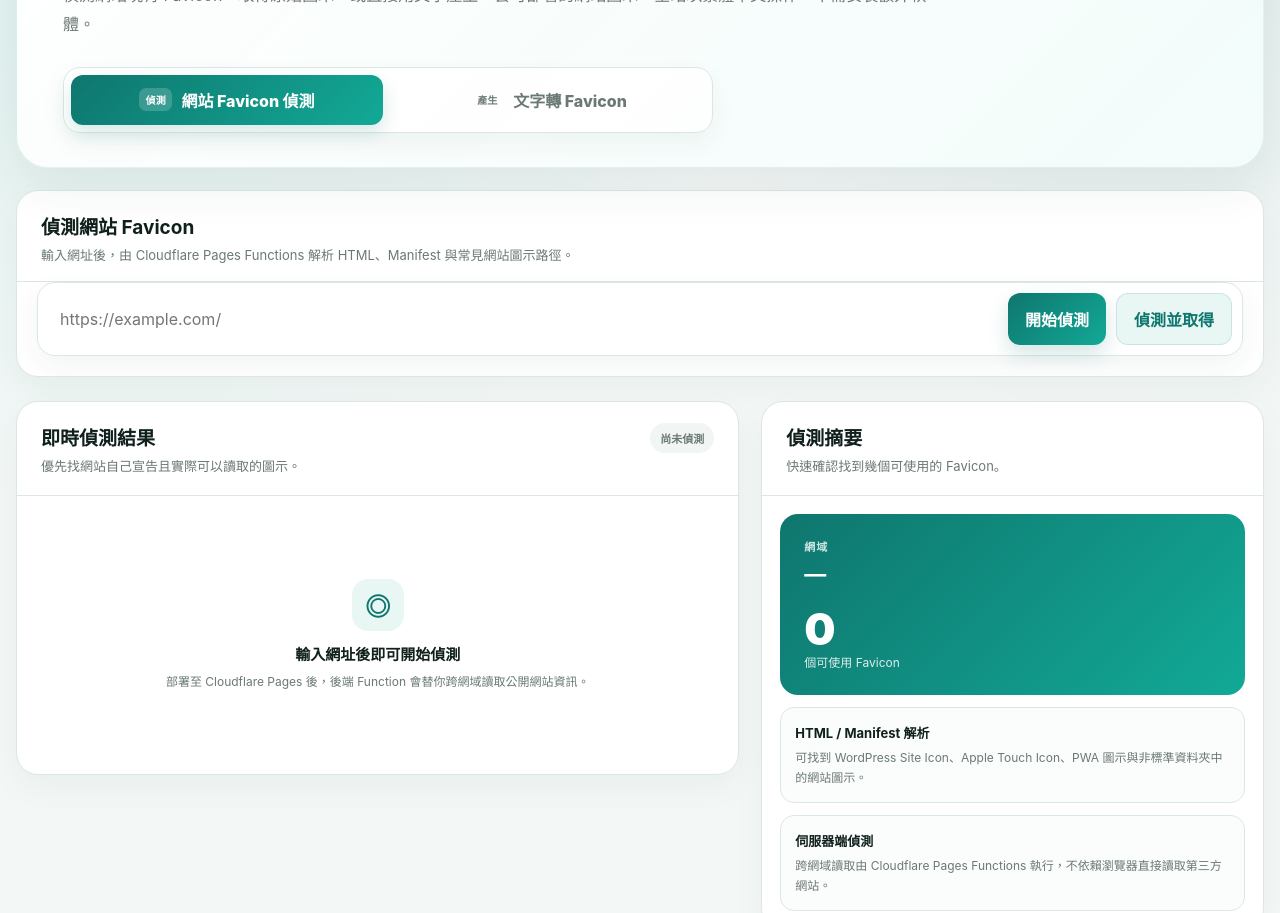
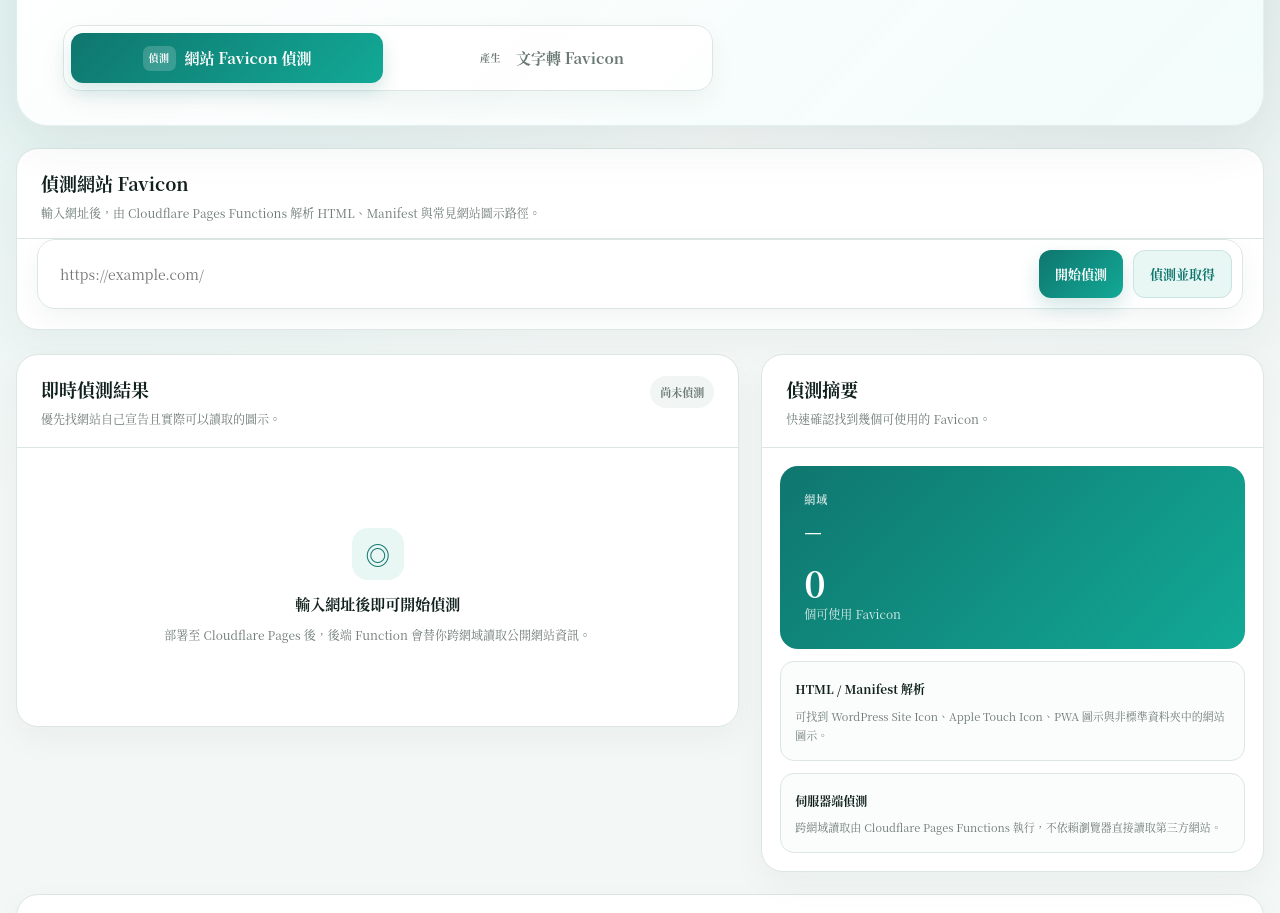
Before and after one commit to jimmy-is-me/favicon, a website: page index.html in a window 1280 px wide. Shown: the part 217-1130 px from the top of the page. Drawn offline with Linux system fonts and the light colour scheme.

Commit message:
Refine typography scale and use Noto Serif TC

```diff
--- a/public/assets/css/style.css
+++ b/public/assets/css/style.css
@@ -24,7 +24,7 @@ body{
     radial-gradient(circle at 8% 0%,rgba(20,184,166,.11),transparent 30%),
     radial-gradient(circle at 94% 4%,rgba(15,118,110,.075),transparent 24%),
     var(--bg);
-  font-family:Inter,ui-sans-serif,system-ui,-apple-system,BlinkMacSystemFont,"Segoe UI","Noto Sans TC",sans-serif;
+  font-family:"Noto Serif TC","Noto Serif CJK TC","Songti TC","PMingLiU",serif;font-size:15px;line-height:1.65;
 }
 button,input,select{font:inherit}
 button{cursor:pointer}
@@ -44,11 +44,11 @@ code{font-family:ui-monospace,SFMono-Regular,Menlo,Consolas,monospace;font-size:
 }
 .hero:after{content:"";position:absolute;width:340px;height:340px;border-radius:50%;right:-120px;top:-185px;background:radial-gradient(circle,rgba(20,184,166,.22),transparent 69%);pointer-events:none}
 .eyebrow{display:inline-flex;padding:8px 13px;border-radius:999px;background:var(--soft);color:var(--brand);font-weight:900;font-size:12px;letter-spacing:.08em}
-h1{margin:18px 0 10px;font-size:clamp(38px,5.5vw,70px);line-height:1;letter-spacing:-.055em}
-.hero-copy{max-width:880px;margin:0;color:var(--muted);font-size:16px;line-height:1.8}
+h1{margin:16px 0 10px;font-size:clamp(32px,4vw,50px);line-height:1.18;letter-spacing:-.035em;font-weight:800}
+.hero-copy{max-width:900px;margin:0;color:var(--muted);font-size:14px;line-height:1.9}
 .searchbar{position:relative;z-index:1;display:grid;grid-template-columns:1fr auto auto;gap:10px;margin-top:30px;padding:10px;border:1px solid var(--line);border-radius:18px;background:#fff;box-shadow:0 10px 28px rgba(20,58,48,.055)}
-.searchbar input{min-width:0;width:100%;border:0;outline:0;background:transparent;padding:10px 12px;color:var(--text);font-size:16px}
-.button{border:0;border-radius:12px;padding:13px 17px;font-weight:850;white-space:nowrap;transition:transform .15s ease,opacity .15s ease,box-shadow .15s ease}
+.searchbar input{min-width:0;width:100%;border:0;outline:0;background:transparent;padding:10px 12px;color:var(--text);font-size:14px}
+.button{border:0;border-radius:12px;padding:12px 16px;font-weight:700;font-size:13px;white-space:nowrap;transition:transform .15s ease,opacity .15s ease,box-shadow .15s ease}
 .button:hover:not(:disabled){transform:translateY(-1px)}
 .button:disabled{opacity:.48;cursor:not-allowed}
 .button-primary{color:#fff;background:linear-gradient(135deg,var(--brand),var(--brand2));box-shadow:0 9px 20px rgba(15,118,110,.18)}
@@ -60,8 +60,8 @@ h1{margin:18px 0 10px;font-size:clamp(38px,5.5vw,70px);line-height:1;letter-spac
 .top-grid{display:grid;grid-template-columns:1.18fr .82fr;gap:22px;margin-top:24px;align-items:start}
 .card{overflow:hidden;border:1px solid var(--line);border-radius:var(--radius);background:var(--card);box-shadow:0 12px 34px rgba(20,58,48,.045)}
 .card-head{display:flex;align-items:flex-start;justify-content:space-between;gap:14px;padding:21px 24px 18px;border-bottom:1px solid var(--line)}
-.card-head h2{margin:0;font-size:19px}
-.card-head p{margin:6px 0 0;color:var(--muted);font-size:13px;line-height:1.65}
+.card-head h2{margin:0;font-size:18px;line-height:1.45}
+.card-head p{margin:6px 0 0;color:var(--muted);font-size:12px;line-height:1.75}
 .status-badge{flex:0 0 auto;padding:7px 10px;border-radius:999px;background:#f1f5f4;color:var(--muted);font-size:11px;font-weight:850}
 .status-badge.loading{background:#fff4d8;color:var(--warn)}
 .status-badge.ok{background:#e8f8ef;color:var(--ok)}
@@ -77,7 +77,7 @@ h1{margin:18px 0 10px;font-size:clamp(38px,5.5vw,70px);line-height:1;letter-spac
 .result-preview,.large-preview{background:linear-gradient(45deg,#f2f6f5 25%,transparent 25%),linear-gradient(-45deg,#f2f6f5 25%,transparent 25%),linear-gradient(45deg,transparent 75%,#f2f6f5 75%),linear-gradient(-45deg,transparent 75%,#f2f6f5 75%);background-size:14px 14px;background-position:0 0,0 7px,7px -7px,-7px 0}
 .result-preview{width:64px;height:64px;display:grid;place-items:center;overflow:hidden;border:1px solid #edf1f0;border-radius:14px}
 .result-preview img{max-width:48px;max-height:48px;object-fit:contain}
-.result-info strong{display:block;font-size:14px;margin-bottom:4px}
+.result-info strong{display:block;font-size:13px;margin-bottom:4px}
 .result-url{font-size:11px;color:var(--muted);word-break:break-all;line-height:1.45}
 .tags{display:flex;flex-wrap:wrap;gap:6px;margin-top:7px}
 .tag{padding:5px 7px;border-radius:8px;background:#f2f5f4;color:var(--muted);font-size:10px;font-weight:800}
@@ -90,12 +90,12 @@ h1{margin:18px 0 10px;font-size:clamp(38px,5.5vw,70px);line-height:1;letter-spac
 .summary-body{padding:18px}
 .summary-box{padding:24px;border-radius:18px;background:linear-gradient(135deg,#0f766e,#12a996);color:#fff}
 .summary-label{display:block;opacity:.78;font-size:11px;font-weight:900;letter-spacing:.08em}
-.summary-box strong{display:block;margin-top:7px;font-size:22px;word-break:break-word}
-.summary-count{margin-top:20px;font-size:44px;line-height:1;font-weight:950;letter-spacing:-.045em}
+.summary-box strong{display:block;margin-top:7px;font-size:19px;word-break:break-word}
+.summary-count{margin-top:18px;font-size:36px;line-height:1;font-weight:800;letter-spacing:-.035em}
 .summary-box>span:last-child{opacity:.85;font-size:12px}
 .summary-item{margin-top:12px;padding:14px;border:1px solid var(--line);border-radius:14px;background:#fbfdfc}
-.summary-item strong{font-size:13px}
-.summary-item p{margin:6px 0 0;color:var(--muted);font-size:12px;line-height:1.65}
+.summary-item strong{font-size:12px}
+.summary-item p{margin:6px 0 0;color:var(--muted);font-size:11px;line-height:1.75}
 
 .acquire-card,.diagnostic-card{margin-top:22px}
 .acquire-layout{display:grid;grid-template-columns:250px 1fr;gap:24px;padding:24px}
@@ -113,7 +113,7 @@ h1{margin:18px 0 10px;font-size:clamp(38px,5.5vw,70px);line-height:1;letter-spac
 .diagnostic-body{padding:18px 24px 22px;color:var(--muted);font-size:12px;line-height:1.75}
 .diagnostic-body.good{color:var(--ok)}
 .diagnostic-body.bad{color:var(--bad)}
-footer{text-align:center;padding:28px 0 0;color:#889490;font-size:11px}
+footer{text-align:center;padding:28px 0 0;color:#889490;font-size:10px}
 .toast{position:fixed;left:50%;bottom:22px;z-index:99;transform:translate(-50%,18px);opacity:0;pointer-events:none;padding:10px 14px;border-radius:11px;background:#10211d;color:#fff;font-size:12px;box-shadow:0 12px 30px rgba(0,0,0,.18);transition:.2s ease}
 .toast.show{opacity:1;transform:translate(-50%,0)}
 
```
